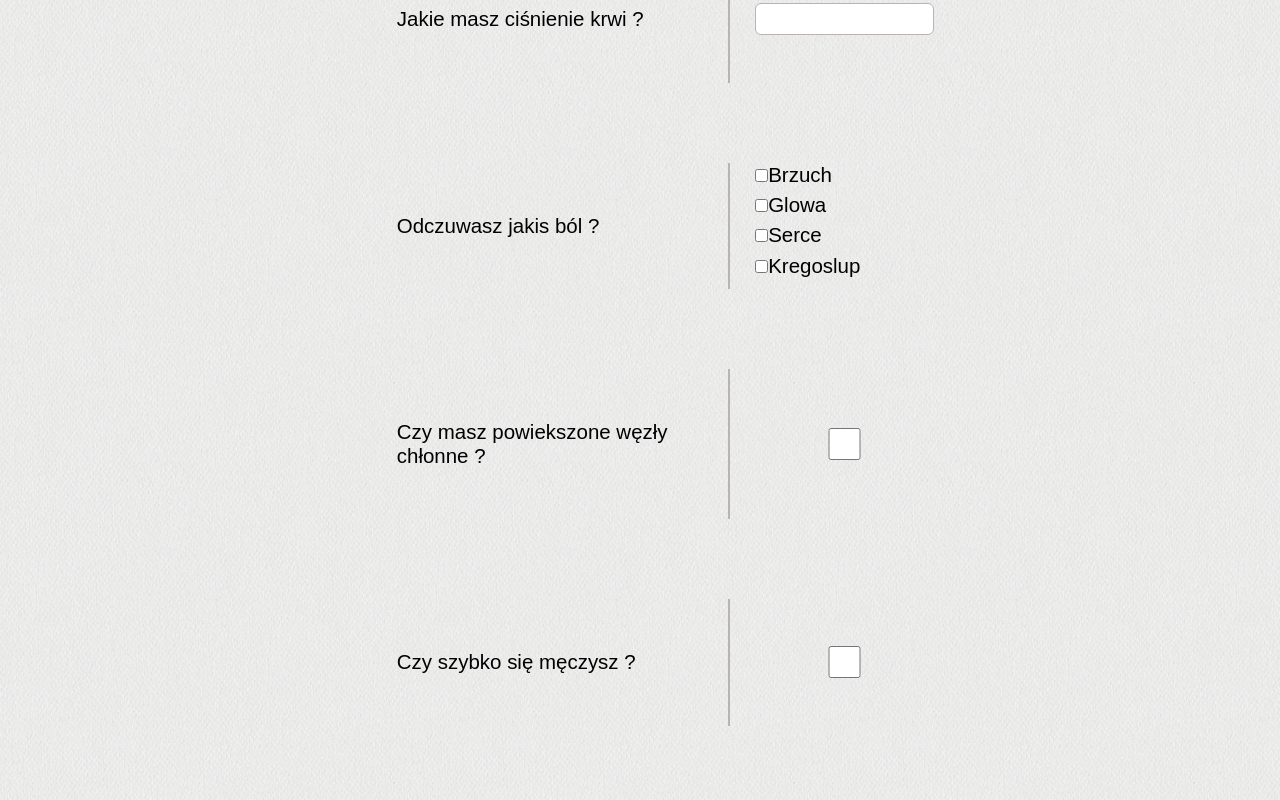
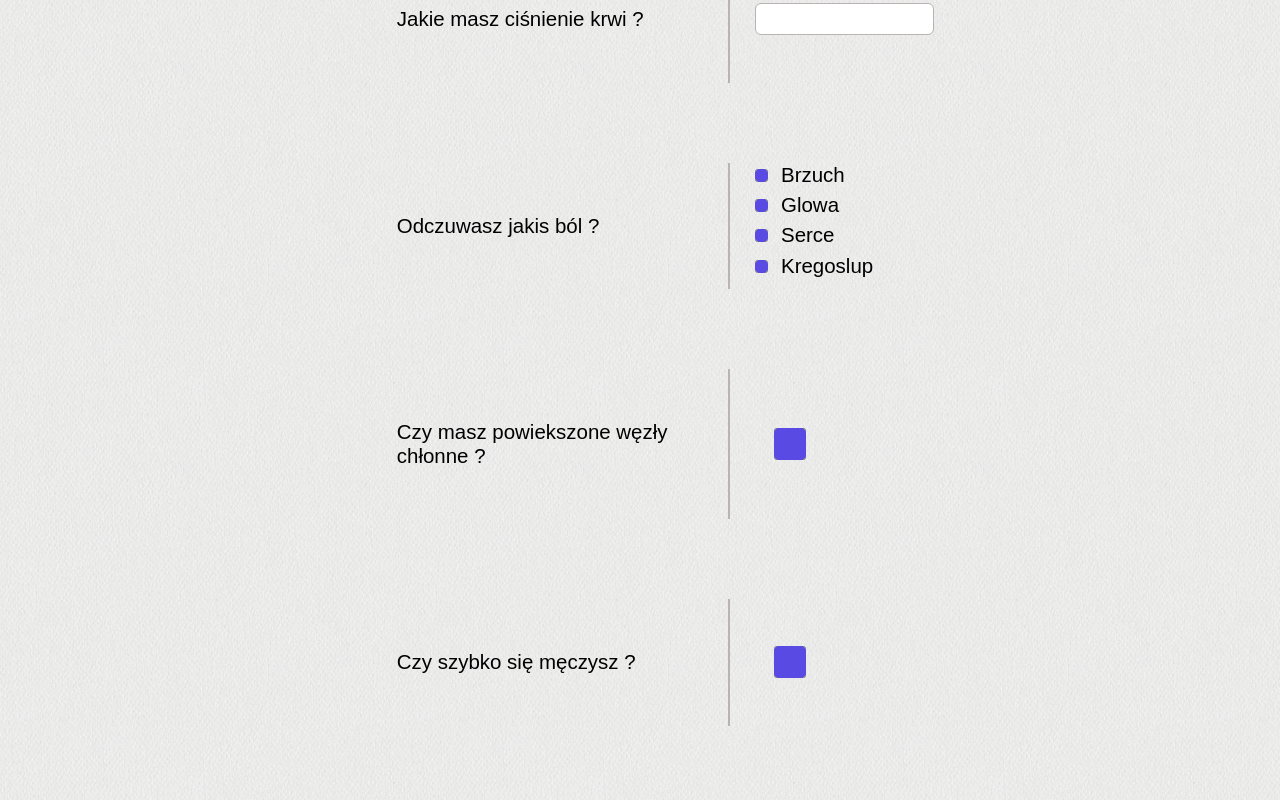
Before and after one commit to adi140000/Healthy-Experts-System, a React (Create React App) app: page / in a window 1280 px wide. Shown: the part 968-1768 px from the top of the page. Built offline with nearby package versions, Linux system fonts and the light colour scheme; a web font is replaced by a local one.

Commit message:
Improve styled input in css

```diff
--- a/src/index.scss
+++ b/src/index.scss
@@ -5,6 +5,38 @@
     padding: 0;
     margin: 0;
     box-sizing: border-box;
+}
+input[type=checkbox]{
+    position: relative;
+    margin-right: 1vw;
+    &::after{
+        content: '';
+        position: absolute;
+        top:0;
+        left:0;
+        width: 100%;
+        height: 100%;
+        background-color: #594ae4;
+        border-radius: 5px;
+
+    }
+    &::before{
+        content: '';
+        position: absolute;
+        top:0;
+        left:0;
+        width: 50%;
+        height: 50%;
+        background-color: #f5f4f4;
+        z-index: 9999;
+        transform:translate(50%,50%) scale(0);
+        transition: transform .5s linear;
+        border-radius: 8px;
+    }
+    &:checked::before{
+        transform: translate(50%,50%)  scale(1)
+    }
+
 }
 
 body{
@@ -55,6 +87,12 @@ main{
                 width: 14vw;
                 height: 2.5vw;
                 display: flex;
+                &[type=checkbox] {
+                    width: 2.5vw;
+                    height: 2.5vw;
+                    margin-right: 10vw;
+                    margin-left: 3.5vw;
+                }
 
                 &.clearfix{
                     flex-direction: column;
```
